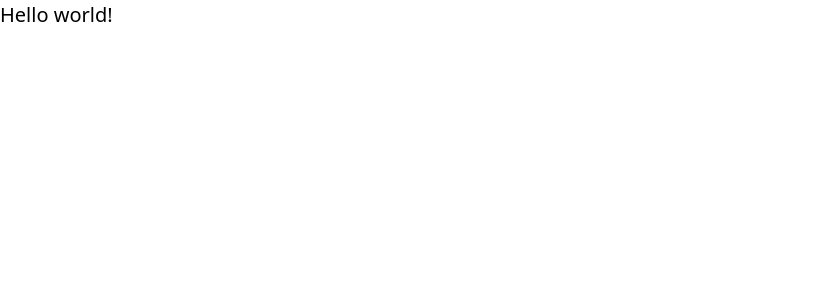
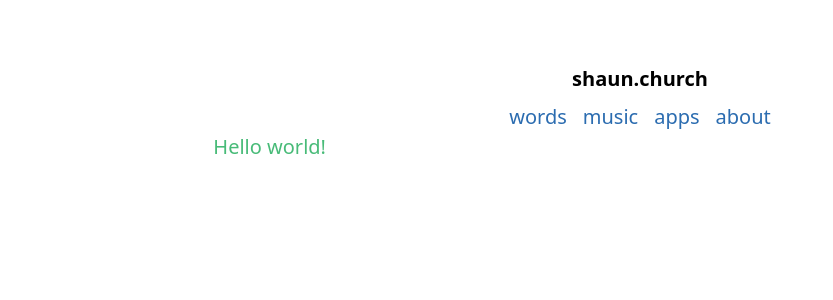
Before and after one commit to NorfolkDev/norfolkdevelopers-website, a Next.js app: page / in a window 1280 px wide. Shown: the top 300 px of the page, without its empty margins (0-833 px from the left). Built offline with nearby package versions, Linux system fonts and the light colour scheme.

Commit message:
Use layout in index page

```diff
--- a/pages/index.tsx
+++ b/pages/index.tsx
@@ -1,3 +1,9 @@
+import Layout from "../components/layout/Layout";
+
 export default function IndexRoute() {
-  return <p>Hello world!</p>;
+  return (
+    <Layout>
+      <p className="text-green-500">Hello world!</p>
+    </Layout>
+  );
 }
```
